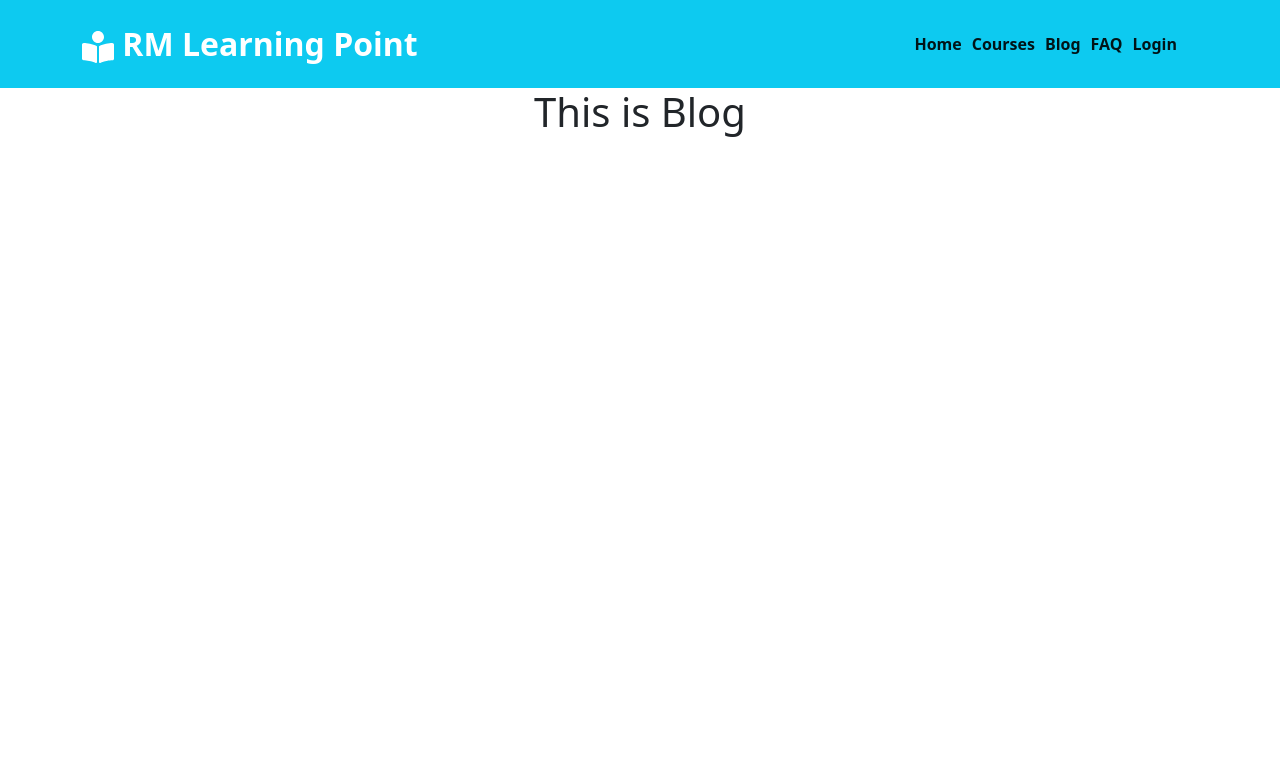
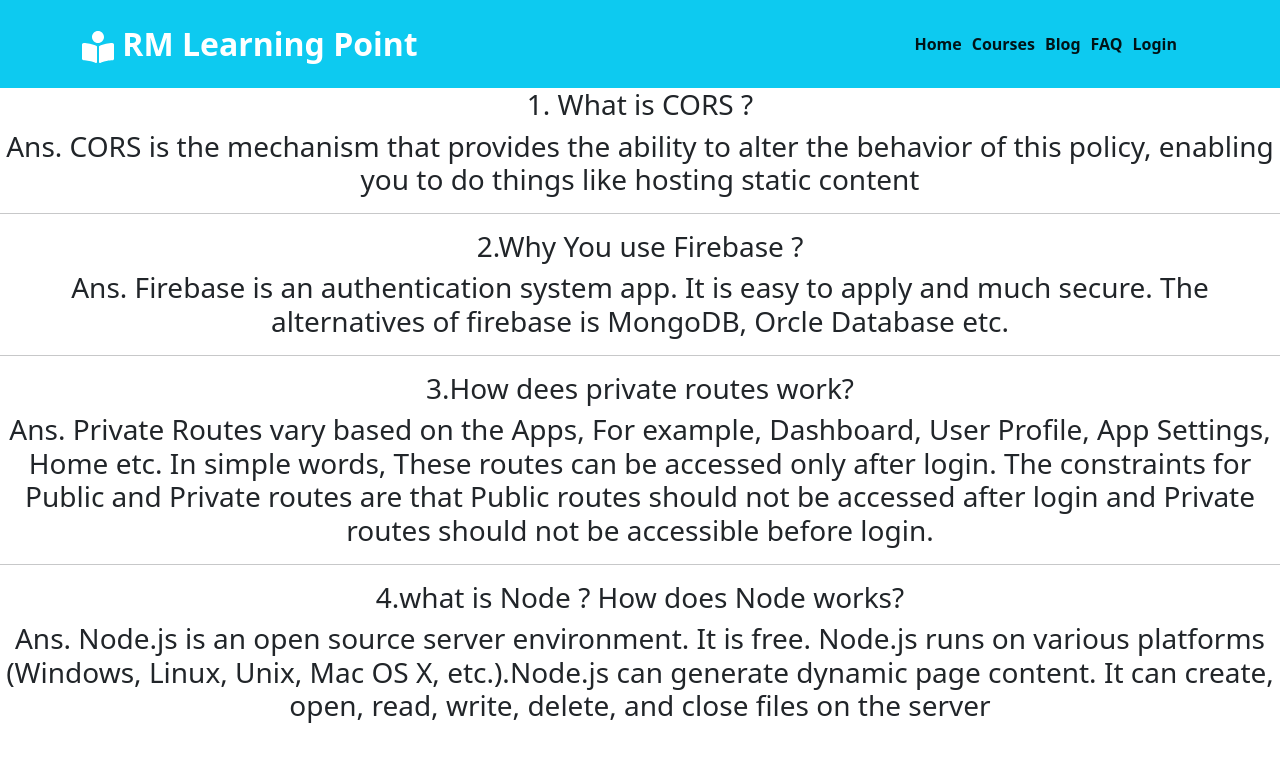
Before and after one commit to RafatRU42/assingment-10, a React (Create React App) app: page /blog in a window 1280 px wide. Shown: the top 762 px of the page. Built offline with nearby package versions, Linux system fonts and the light colour scheme; no server answers.

Commit message:
environment code hided

```diff
--- a/src/components/Blog/Blog.js
+++ b/src/components/Blog/Blog.js
@@ -4,10 +4,28 @@ import Header from '../Header/Header';
 const Blog = () => {
     return (
         <div>
-        <Header></Header>
+            <Header></Header>
 
-            <h1>This is Blog</h1>
+            <h3>1. What is CORS ?</h3>
+            <h3>Ans.  CORS is the mechanism that provides the ability to alter the behavior of this policy, enabling you to do things like hosting static content</h3>
+            <hr />
+            <h3>2.Why You use Firebase ? </h3>
+            <h3>Ans. Firebase is an authentication system app. It is easy to apply and much secure. The alternatives of firebase is MongoDB, Orcle Database etc.</h3>
+            <hr />
+            <h3>3.How dees private routes work?</h3>
+            <h3>Ans. Private Routes vary based on the Apps, For example, Dashboard, User Profile, App Settings, Home etc. In simple words, These routes can be accessed only after login.
+
+                The constraints for Public and Private routes are that Public routes should not be accessed after login and Private routes should not be accessible before login.</h3>
+                <hr />
+                <h3>4.what is Node ? How does Node works? </h3>
+                <h3>Ans. Node.js is an open source server environment.
+It is free.
+Node.js runs on various platforms (Windows, Linux, Unix, Mac OS X, etc.).Node.js can generate dynamic page content.
+It can create, open, read, write, delete, and close files on the server</h3>
+
         </div>
+
+
     );
 };
 
--- a/src/firebase.config.js
+++ b/src/firebase.config.js
@@ -5,12 +5,12 @@ import { initializeApp } from "firebase/app";
 
 // Your web app's Firebase configuration
 const firebaseConfig = {
-  apiKey: "AIzaSyCtoeFkdBGxqeQuk4afHqQ-df8SMMWqxoM",
-  authDomain: "learning-point-client-1058c.firebaseapp.com",
-  projectId: "learning-point-client-1058c",
-  storageBucket: "learning-point-client-1058c.appspot.com",
-  messagingSenderId: "653420787868",
-  appId: "1:653420787868:web:6a641a648e2f56300e5559"
+  apiKey: process.env.REACT_APP_apikey,
+  authDomain: process.env.REACT_APP_authDomain,
+  projectId: process.env.REACT_APP_projectId,
+  storageBucket: process.env.REACT_APP_storageBucket,
+  messagingSenderId: process.env.REACT_APP_messagingSenderId,
+  appId: process.env.REACT_APP_appId
 };
 
 // Initialize Firebase
```
